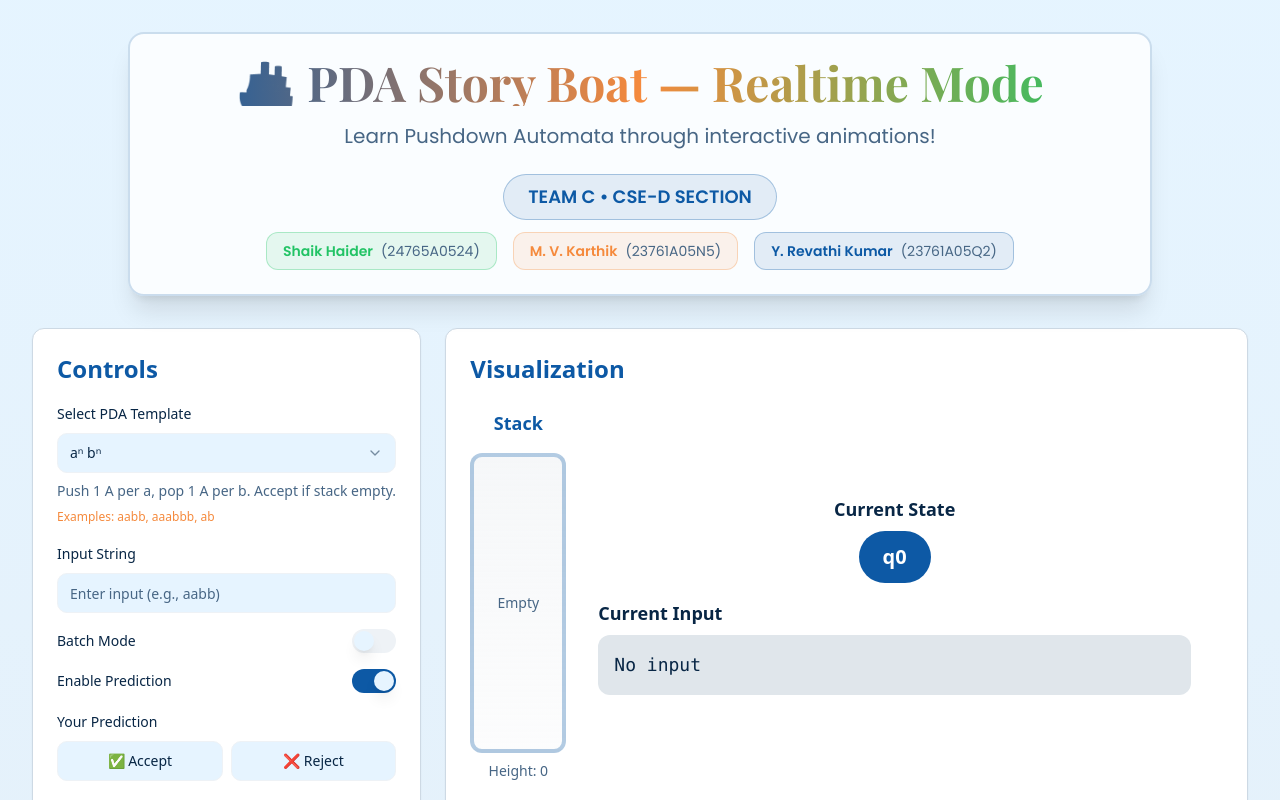
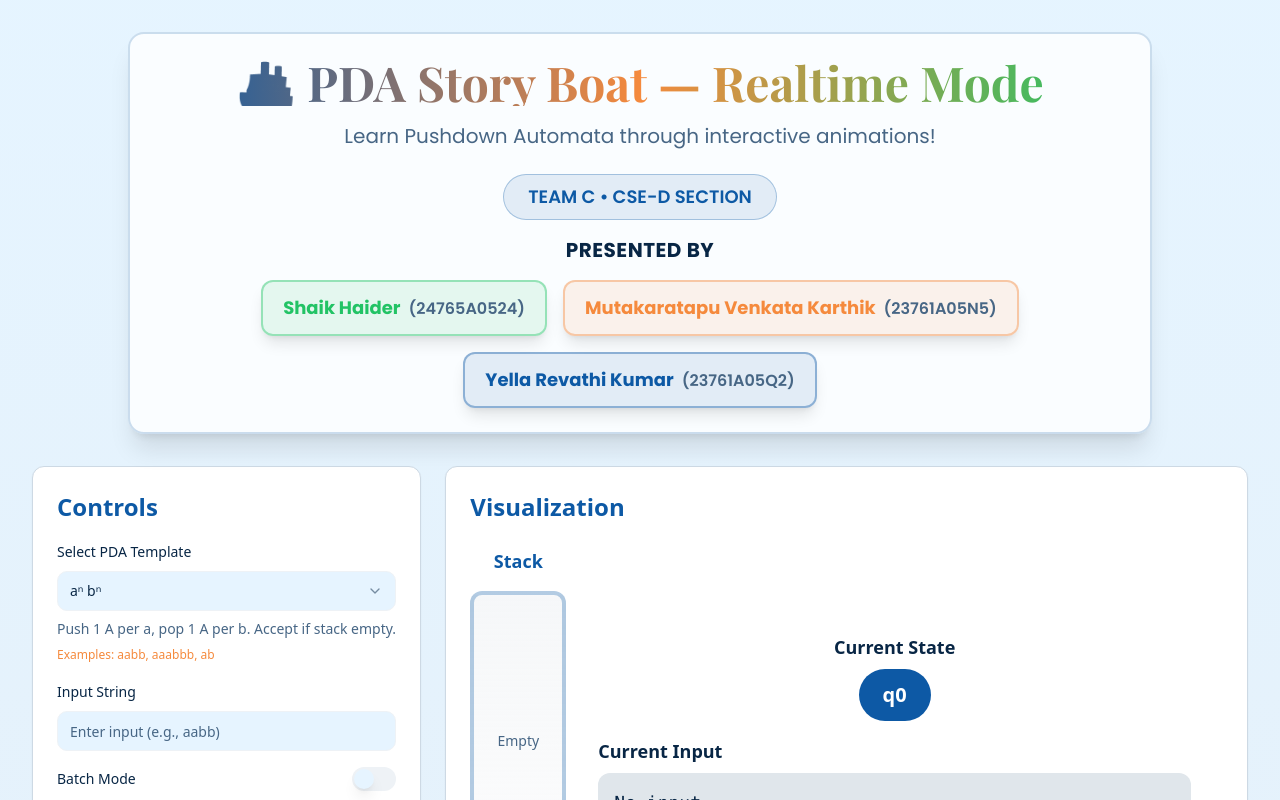
Before and after one commit to vijay122222/pda-boat-adventure, a React (Vite) app: page / in a window 1280 px wide. Shown: the top 800 px of the page. Built offline with nearby package versions, Linux system fonts and the light colour scheme; the HTML template or start-up script is replaced by a standard one.

Commit message:
Refactor presentation header

```diff
--- a/src/pages/Index.tsx
+++ b/src/pages/Index.tsx
@@ -402,24 +402,31 @@ const Index = () => {
           <p className="text-lg md:text-xl text-muted-foreground mb-4 font-poppins">
             Learn Pushdown Automata through interactive animations!
           </p>
-          <div className="space-y-3 mt-6">
+          <div className="space-y-4 mt-6">
             <div className="inline-block bg-primary/10 px-6 py-2 rounded-full border border-primary/30 animate-fade-in" style={{animationDelay: '0.2s'}}>
               <p className="font-poppins text-base md:text-lg font-semibold text-primary">
                 TEAM C • CSE-D SECTION
               </p>
             </div>
-            <div className="flex flex-col md:flex-row justify-center items-center gap-3 md:gap-4 text-xs md:text-sm font-poppins animate-fade-in flex-wrap" style={{animationDelay: '0.4s'}}>
-              <div className="bg-secondary/10 px-4 py-2 rounded-lg border border-secondary/30 hover:scale-105 transition-transform">
-                <span className="font-semibold text-secondary">Shaik Haider</span>
-                <span className="text-muted-foreground ml-2">(24765A0524)</span>
+
+            <div className="animate-fade-in" style={{animationDelay: '0.3s'}}>
+              <p className="font-poppins text-lg md:text-xl font-bold text-foreground mb-3 tracking-wide">
+                PRESENTED BY
+              </p>
+            </div>
+
+            <div className="flex flex-col md:flex-row justify-center items-center gap-3 md:gap-4 text-sm md:text-base font-poppins animate-fade-in flex-wrap" style={{animationDelay: '0.4s'}}>
+              <div className="bg-secondary/10 px-5 py-3 rounded-lg border-2 border-secondary/40 hover:scale-105 transition-transform shadow-lg">
+                <span className="font-bold text-lg text-secondary">Shaik Haider</span>
+                <span className="text-muted-foreground ml-2 font-semibold">(24765A0524)</span>
               </div>
-              <div className="bg-accent/10 px-4 py-2 rounded-lg border border-accent/30 hover:scale-105 transition-transform">
-                <span className="font-semibold text-accent">M. V. Karthik</span>
-                <span className="text-muted-foreground ml-2">(23761A05N5)</span>
+              <div className="bg-accent/10 px-5 py-3 rounded-lg border-2 border-accent/40 hover:scale-105 transition-transform shadow-lg">
+                <span className="font-bold text-lg text-accent">Mutakaratapu Venkata Karthik</span>
+                <span className="text-muted-foreground ml-2 font-semibold">(23761A05N5)</span>
               </div>
-              <div className="bg-primary/10 px-4 py-2 rounded-lg border border-primary/30 hover:scale-105 transition-transform">
-                <span className="font-semibold text-primary">Y. Revathi Kumar</span>
-                <span className="text-muted-foreground ml-2">(23761A05Q2)</span>
+              <div className="bg-primary/10 px-5 py-3 rounded-lg border-2 border-primary/40 hover:scale-105 transition-transform shadow-lg">
+                <span className="font-bold text-lg text-primary">Yella Revathi Kumar</span>
+                <span className="text-muted-foreground ml-2 font-semibold">(23761A05Q2)</span>
               </div>
             </div>
           </div>
```
